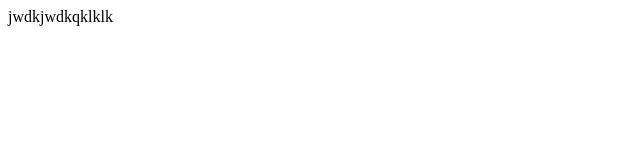
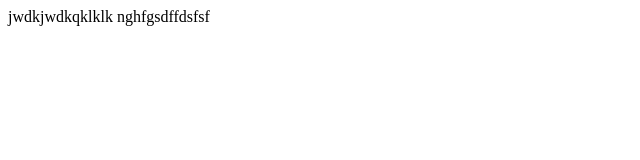
Before and after one commit to 8770Mohit/day1, a plain HTML site: page index2.html in a window 1280 px wide. Shown: the whole page, without its empty margins (0-640 px from the left). Drawn offline with Linux system fonts and the light colour scheme.

Commit message:
Update index2.html

```diff
--- a/index2.html
+++ b/index2.html
@@ -7,5 +7,6 @@
 </head>
 <body>
     jwdkjwdkqklklk
+    nghfgsdffdsfsf
 </body>
 </html>
```
